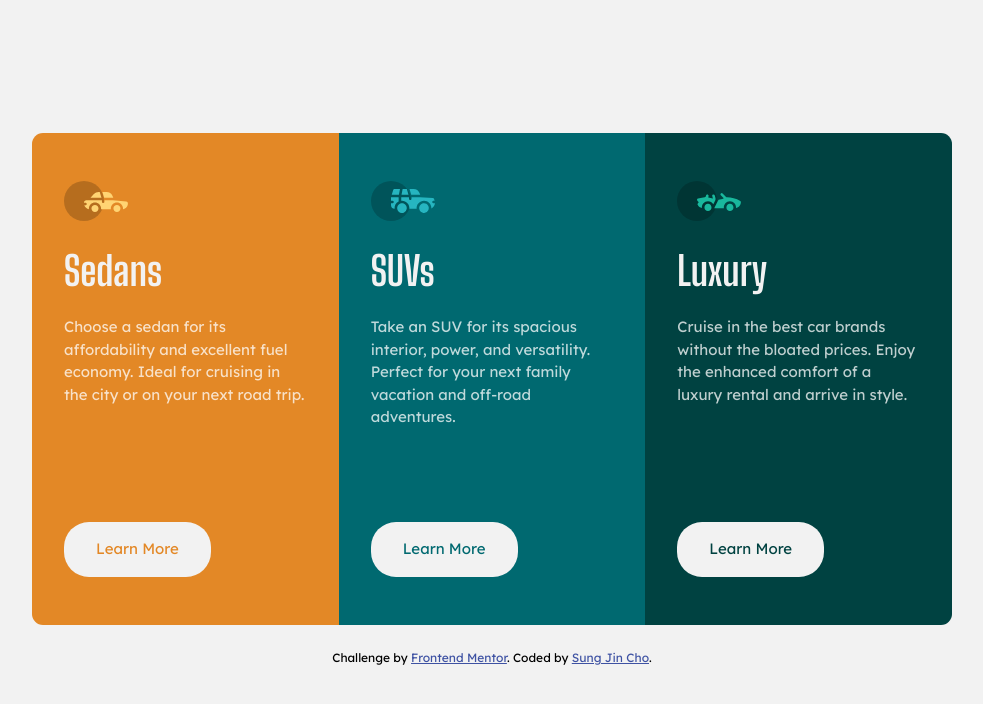
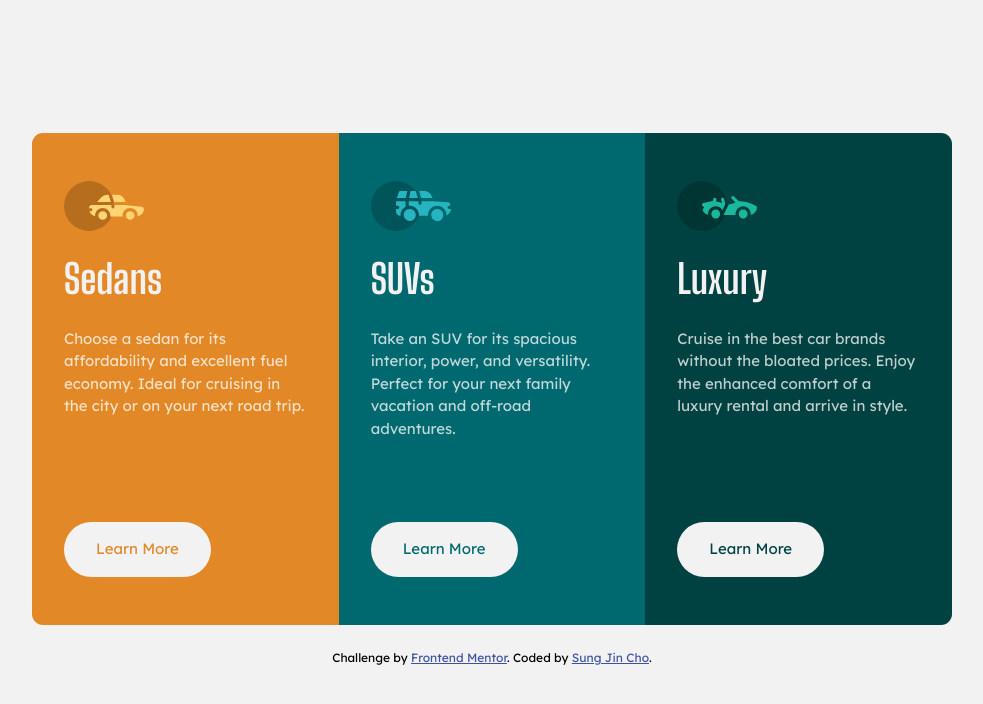
Before and after one commit to sung92/3-column-preview-card-component, a website built with Parcel: page index.html in a window 1280 px wide. Shown: the whole page, without its empty margins (148-1131 px from the left). Built offline with nearby package versions, Linux system fonts and the light colour scheme.

Commit message:
deleted desc height, used flexbox

```diff
--- a/index.html
+++ b/index.html
@@ -27,29 +27,29 @@
 
       <!-- 1/3 of the card-->
       <div class="c-product-card-container c-product-card__1-3">
-        <img class="c-product-card__img" src="./images/icon-sedans.svg" alt="sedan car">
+        <img class="c-product-card__img" src="./images/icon-sedans.svg" alt="">
         <h2 class="c-product-card__title">Sedans</h2>
         <p class="c-product-card__desc">Choose a sedan for its affordability and excellent fuel economy. Ideal for cruising in the city
           or on your next road trip.</p>
-        <a href="#" class="btn margin-top-sm btn-card-1">Learn More</a>
+        <a href="#" class="btn c-product-card__cta btn-card-1">Learn More</a>
       </div>
 
       <!-- 2/3 of the card-->
       <div class="c-product-card-container c-product-card__2-3">
-        <img class="c-product-card__img" src="./images/icon-suvs.svg" alt="suvs car">
+        <img class="c-product-card__img" src="./images/icon-suvs.svg" alt="">
         <h2 class="c-product-card__title">SUVs</h2>
         <p class="c-product-card__desc">Take an SUV for its spacious interior, power, and versatility. Perfect for your next family vacation
           and off-road adventures.</p>
-        <a href="#" class="btn margin-top-sm btn-card-2">Learn More</a>
+        <a href="#" class="btn c-product-card__cta btn-card-2">Learn More</a>
       </div>
 
       <!-- 3/3 of the card-->
       <div class="c-product-card-container c-product-card__3-3">
-        <img class="c-product-card__img" src="./images/icon-luxury.svg" alt="luxury car">
+        <img class="c-product-card__img" src="./images/icon-luxury.svg" alt="">
         <h2 class="c-product-card__title">Luxury</h2>
         <p class="c-product-card__desc">Cruise in the best car brands without the bloated prices. Enjoy the enhanced comfort of a luxury
           rental and arrive in style.</p>
-        <a href="#" class="btn margin-top-sm btn-card-3">Learn More</a>
+        <a href="#" class="btn c-product-card__cta btn-card-3">Learn More</a>
       </div>
 
     </div>
--- a/main.scss
+++ b/main.scss
@@ -1,6 +1,5 @@
 @use "./sass/base/resets";
 @use "./sass/base/base";
-@use "./sass/base/typography";
 
 @use "./sass/components/cards";
 @use "./sass/components/buttons";
--- a/sass/base/_base.scss
+++ b/sass/base/_base.scss
@@ -31,7 +31,7 @@ s::after {
 /**************************/
 
 body {
-    padding: 0 f.rem(10px);
+    padding: f.rem(10px);
     font-size: f.rem(15px);
     font-family: 'Lexend Deca', sans-serif;
     background-color: var(--color-desaturated-blue);
--- a/sass/base/_typography.scss
+++ /dev/null
@@ -1,3 +0,0 @@
-.margin-top-sm {
-    margin-top: 2em !important;
-}
--- a/sass/components/_buttons.scss
+++ b/sass/components/_buttons.scss
@@ -5,12 +5,11 @@
 /**************************/
 
 /* General Button */
-.btn:link,
-.btn:visited {
+.btn {
     display: inline-block;
     text-decoration: none;
     padding: 1rem 2rem;
-    border-radius: 25px;
+    border-radius: 4rem;
     background-color: var(--color-desaturated-blue);
 
     transition: all 0.3s;
--- a/sass/components/_cards.scss
+++ b/sass/components/_cards.scss
@@ -15,6 +15,10 @@
 /* CARD CONTAINER*/
 .c-product-card-container {
     padding: 3rem 2rem;
+    display: flex;
+    flex-direction: column;
+    align-items: start;
+    gap: 2ch;
 }
 
 /* INDIVIDUAL CARDS BACKG-COLOR*/
@@ -30,10 +34,18 @@
     background-color: var(--color-very-dark-cyan);
 }
 
+/* CARD ICON*/
+.c-product-card__img {
+    width: 5rem;
+}
+
+/* CTA Margin*/
+.c-product-card__cta {
+    margin-top: auto;
+}
+
 /* Product title  */
 .c-product-card__title {
-    margin-top: 0.5em;
-
     font-family: 'Big Shoulders Display', sans-serif;
     font-size: f.rem(40px);
     font-weight: 700;
@@ -42,10 +54,9 @@
 
 /* Product description  */
 .c-product-card__desc {
-    margin-top: 1em;
+    margin-bottom: 4rem;
     color: var(--color-very-pale-blue);
 }
-
 
 @media (width >= 43.75em) {
     .c-product-card {
@@ -54,8 +65,4 @@
         grid-template-columns: 1fr 1fr 1fr;
         max-width: f.rem(920px);
     }
-
-    .c-product-card__desc {
-        height: 11rem;
-    }
 }
```
Also changed, not shown: dist/index.html, 2 other files.
